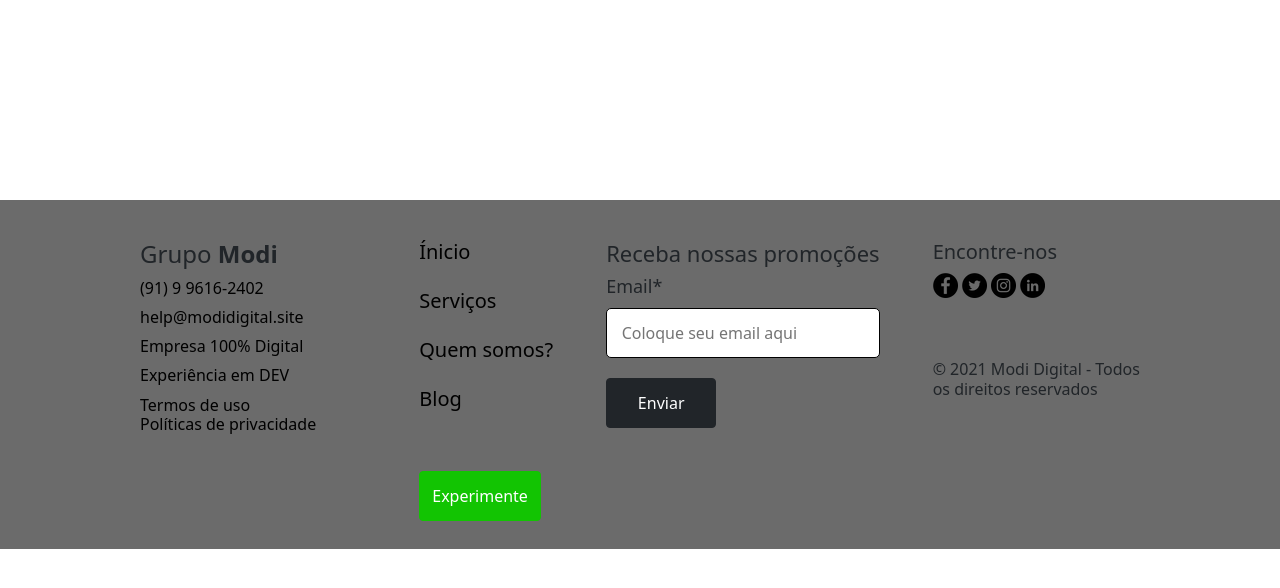
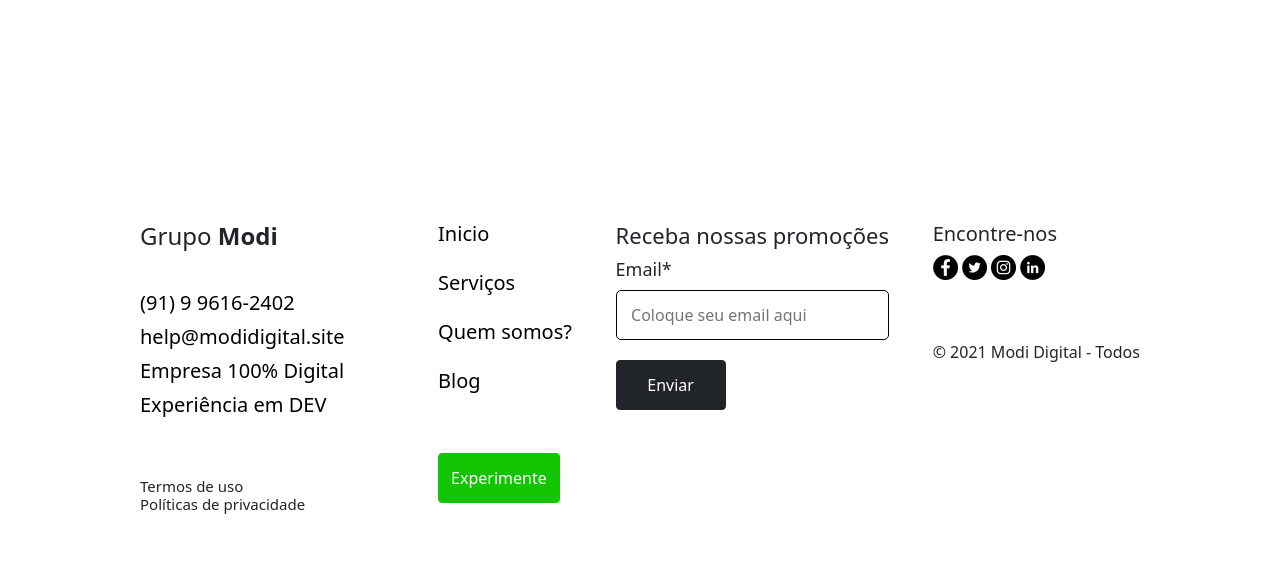
Before and after one commit to GuiLeoni14/modi_django, a Django app: page / in a window 1280 px wide. Shown: the part 151-739 px from the top of the page. Run offline with Django 3.2, Linux system fonts and the light colour scheme.

Commit message:
adicionando footer

```diff
--- a/modi/static/css/styles.css
+++ b/modi/static/css/styles.css
@@ -46,7 +46,7 @@ footer .main {
     margin-bottom: 100px;
     width: 100%;
     height: auto;
-    background: #6b6b6b;
+    background: #ffffff;
     padding: 20px 10px;
 }
 
@@ -103,9 +103,10 @@ footer .main {
     height: 50px;
 }
 .footer-rental button:hover{
+    transition: 0.5s;
     background: #000000;
     color: #f2f2f2;
-    border-color: ;
+    border-color: #000000;
 }
 .footer-rental h4{
     font-size: 20px;
@@ -136,8 +137,24 @@ footer .main {
     margin-bottom: 8px;
 }
 
+.footer-company h4{
+
+}
+
 .footer-company h6{
     color: #000000;
+}
+
+.company{
+    margin-top: 40px;
+}
+.company h6{
+    font-size: 20px;
+}
+
+.privacidade{
+    font-size: 15px;
+    margin-top: 60px;
 }
 
 .main .footer-social img {
--- a/modi/templates/base.html
+++ b/modi/templates/base.html
@@ -28,19 +28,19 @@
             <div class="content footer-links">
                 <div class="footer-company">
                     <h4>Grupo <strong>Modi</strong></h4>
-                    <div class="">
+                    <div class="company">
                         <h6>(91) 9 9616-2402</h6>
                         <h6>help@modidigital.site</h6>
                         <h6>Empresa 100% Digital</h6>
                         <h6>Experiência em DEV</h6>
-                        <h6>Termos de uso <br>
+                        <h5 class="privacidade">Termos de uso <br>
                             Políticas de privacidade
-                        </h6>
+                        </h5>
                     </div>
                 </div>
                 <div class="footer-rental">
                     <a href="/" style="text-decoration: none;">
-                        <h4 id="h4-inicio">Ínicio</h6>
+                        <h4 id="h4-inicio">Inicio</h6>
                     </a>
                     <a href="/" style="text-decoration: none;">
                         <h4>Serviços</h6>
@@ -70,9 +70,8 @@
                                 src="../../static/img/insta.png" alt="Instagram" /></a>
                         <a href="https://www.facebook.com/profile.php?id=100008991276235" target="_blank"><img
                                 src="../../static/img/in.png" alt="Instagram" /></a>
-                        <h6>
-                            © 2021 Modi Digital  - Todos <br> os direitos reservados
-                        </h6>
+                        <h6>© 2021 Modi Digital  - Todos</h6>
+
                 </div>
             </div>
         </div>
```
